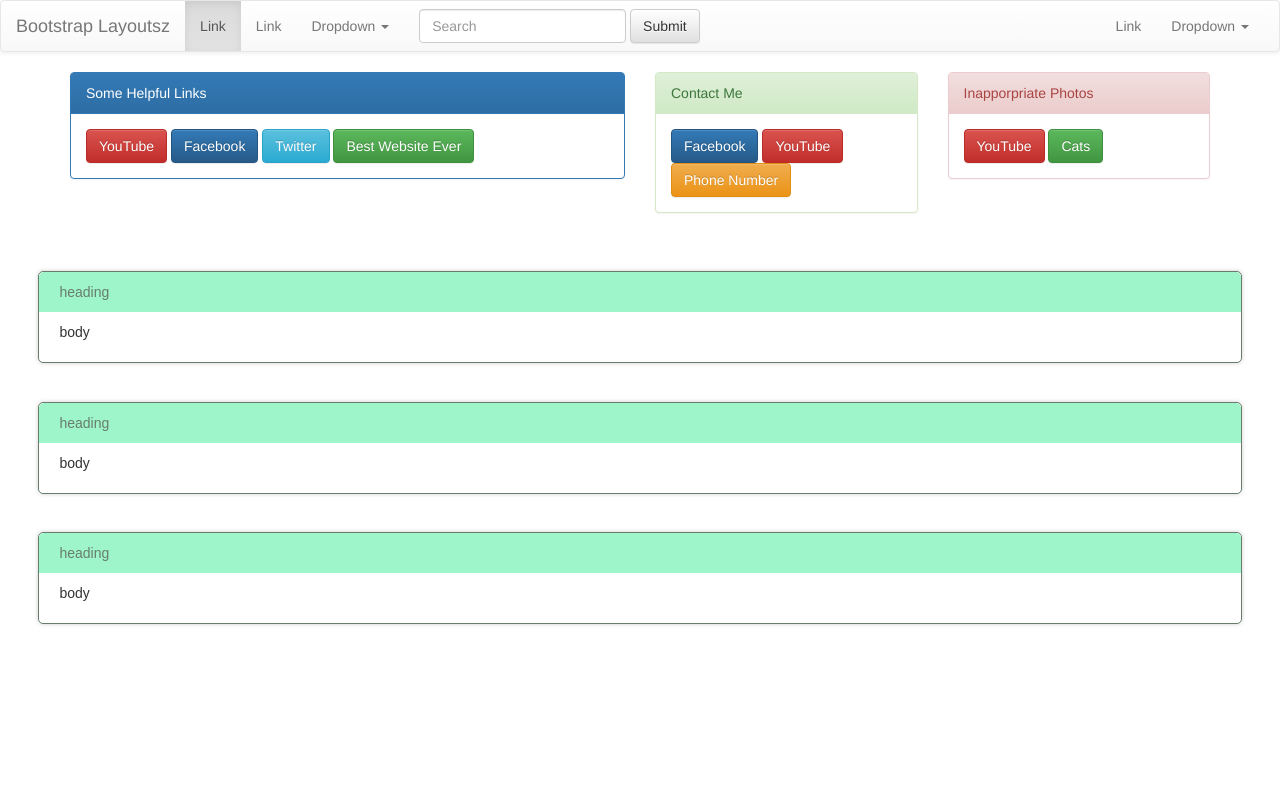
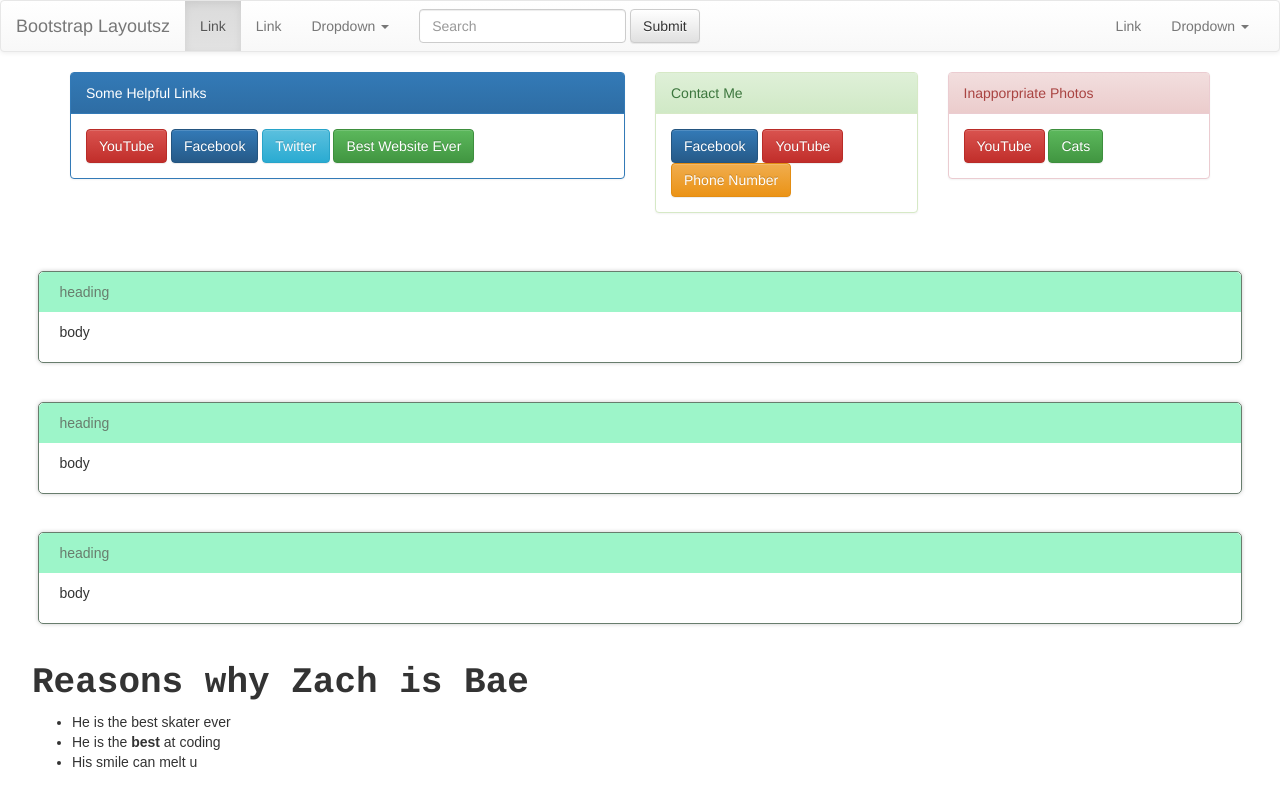
Before and after one commit to natetan/bootstrap, a plain HTML site: page index.html in a window 1280 px wide. Drawn offline with nearby package versions, Linux system fonts and the light colour scheme.

Commit message:
created a ul tag with some lis about zachy

```diff
--- a/index.html
+++ b/index.html
@@ -130,6 +130,14 @@
 				</div>
 			</div>
 		</div>
+		<div class="zach">
+			<h1><strong>Reasons why Zach is Bae</strong></h1>
+			<ul class = "zachList">
+				<li>He is the best skater ever</li>
+				<li>He is the <strong>best</strong> at coding</li>
+				<li>His smile can melt u</li>
+			</ul>
+		</div>
 		<!-- jQuery (necessary for Bootstrap's JavaScript plugins) -->
    		<script src="https://ajax.googleapis.com/ajax/libs/jquery/1.11.3/jquery.min.js"></script>
 		<!-- Latest compiled and minified JavaScript -->
```
